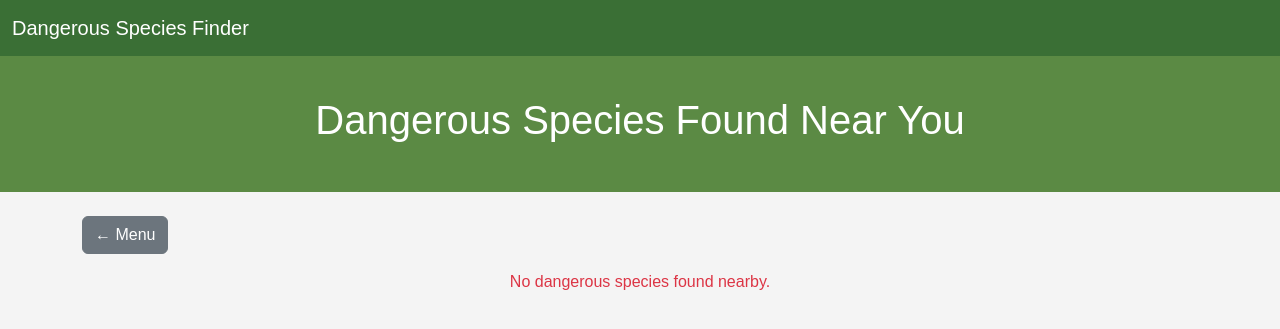
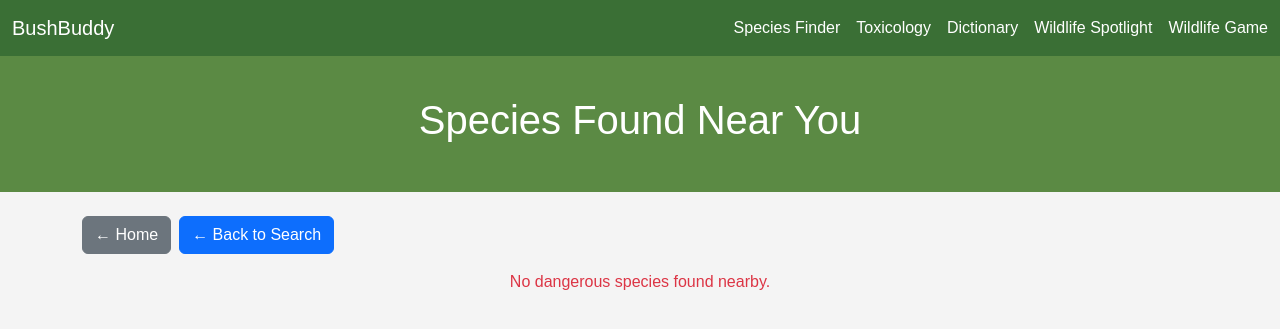
Before and after one commit to theycallmecooper/Cthomson-Majorwork, a Flask app: page /view-species in a window 1280 px wide. Shown: the top 329 px of the page. Run offline with Flask 3, Linux system fonts and the light colour scheme.

Commit message:
added better accessibility to other pages

```diff
--- a/templates/species.html
+++ b/templates/species.html
@@ -48,17 +48,27 @@
 </head>
 <body>
     <nav class="navbar navbar-dark">
-        <div class="container-fluid">
-            <a class="navbar-brand" href="/">Dangerous Species Finder</a>
+      <div class="container-fluid">
+        <a class="navbar-brand" href="/">BushBuddy</a>
+        <div class="d-flex">
+          <a href="/species-finder" class="nav-link text-white active">Species Finder</a>
+          <a href="/toxicology" class="nav-link text-white ms-3">Toxicology</a>
+          <a href="/dictionary" class="nav-link text-white ms-3">Dictionary</a>
+          <a href="/wildlife-spotlight" class="nav-link text-white ms-3">Wildlife Spotlight</a>
+          <a href="/wildlife-game" class="nav-link text-white ms-3">Wildlife Game</a>
         </div>
+      </div>
     </nav>
 
     <header class="header">
-        <h1>Dangerous Species Found Near You</h1>
+        <h1>Species Found Near You</h1>
     </header>
 
     <div class="container mt-4">
-        <a href="/" class="btn btn-secondary mb-3">← Menu</a>
+        <div class="d-flex">
+            <a href="/" class="btn btn-secondary mb-3">← Home</a>
+            <a href="/species-finder" class="btn btn-primary mb-3 ms-2">← Back to Search</a>
+        </div>
 
         <div id="species-list">
             {% if species %}
```
Also changed, not shown: templates/index.html (+12 -9 lines).
